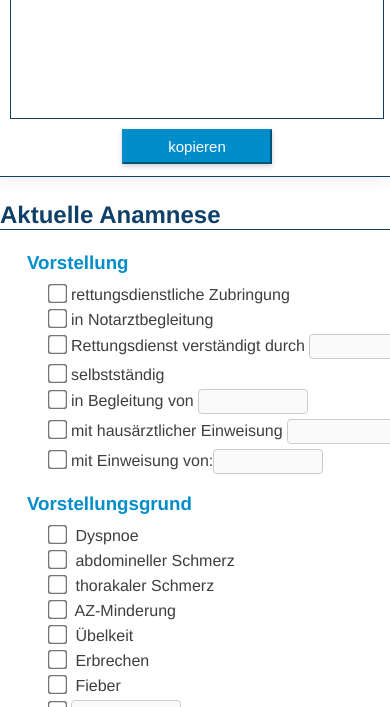
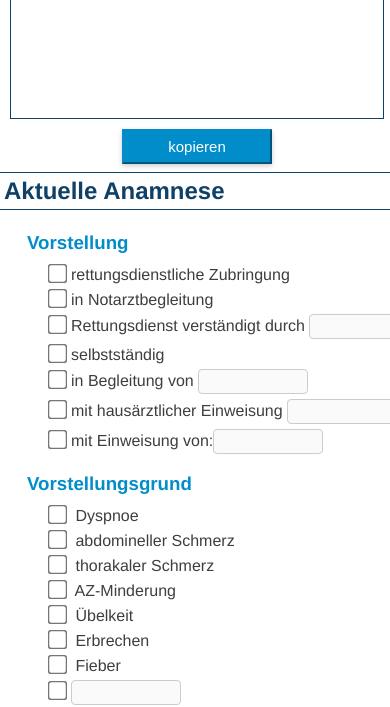
Before and after one commit to paeoul/paeoul.github.io, a plain HTML site: page index.html in a window 390 px wide. Shown: the part 107-814 px from the top of the page. Drawn offline with Linux system fonts and the light colour scheme.

Commit message:
Update index.html

```diff
--- a/index.html
+++ b/index.html
@@ -290,7 +290,8 @@
     h3 {
       margin-right: 10px;
       margin-top: 0px;
-      margin-bottom: 10px;  /* Smaller bottom margin for moderate spacing */
+      margin-bottom: 10px;
+      /* Smaller bottom margin for moderate spacing */
       color: #008DCA;
     }
 
@@ -428,14 +429,16 @@
         display: flex;
         justify-content: center;
         align-items: center;
-        position: relative;   /* Needed for positioning the impressum-container */
+        position: relative;
+        /* Needed for positioning the impressum-container */
       }
 
       .impressum-container {
         position: absolute;
         top: 0;
         right: 5px;
-        margin: 0;         /* Adjust margin as needed */
+        margin: 0;
+        /* Adjust margin as needed */
         z-index: 2000;
       }
 
@@ -465,6 +468,11 @@
         position: sticky;
         top: 33vh;
         z-index: 2000;
+        margin-top: 0px;
+        padding-top: 4px;
+        padding-bottom: 4px;
+        padding-left: 4px;
+        border-top: solid 1px #0f4067;
       }
 
       body {
@@ -473,7 +481,8 @@
       }
 
       input[type="checkbox"] {
-        transform: scale(1.5); /* Adjust the scale as needed */
+        transform: scale(1.5);
+        /* Adjust the scale as needed */
         margin-right: 7px;
       }
 
```
Lines whose indentation alone changed are shown as unchanged.
